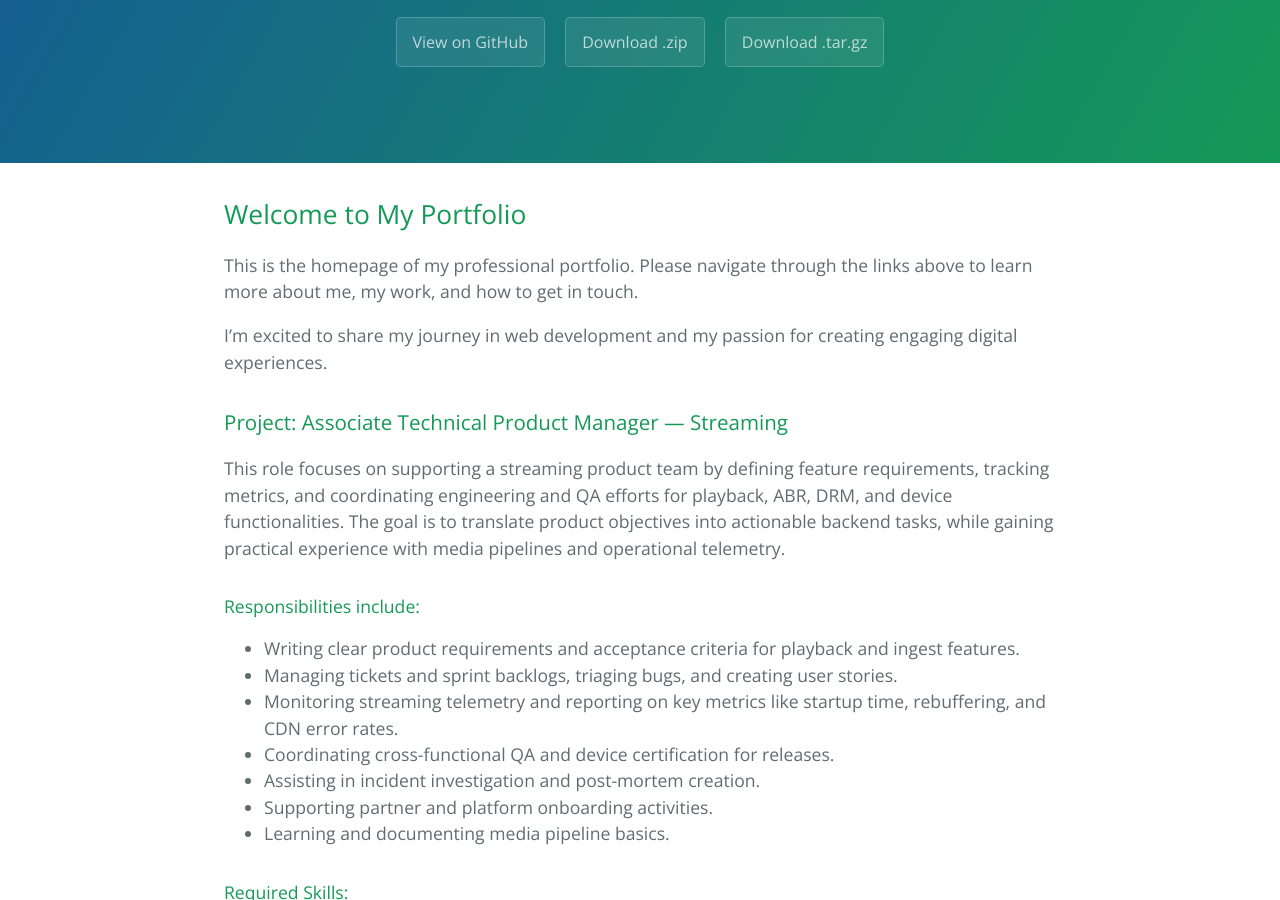
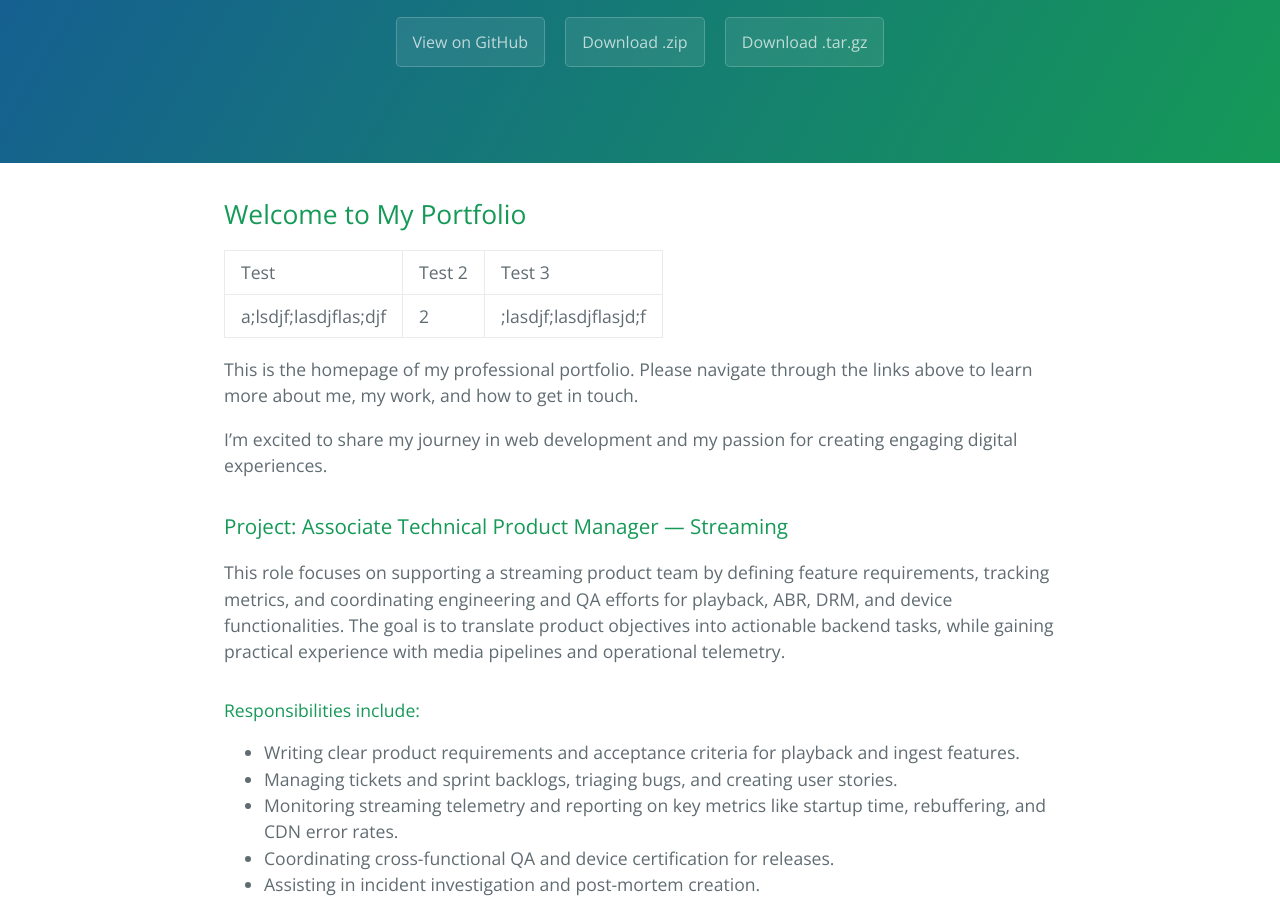
Before and after one commit to ddemakes/Darrell_DeMakes_6_Month_DAE, a Jekyll site: the page built from docs/index.md, in a window 1280 px wide and 900 px high, scrolled down 356 px. Built offline with Jekyll 4.4.1, drawn with Linux system fonts in a browser that asks for light colours.

Commit message:
Pages Changes 11

```diff
--- a/docs/index.md
+++ b/docs/index.md
@@ -4,6 +4,10 @@ title: Home
 ---
 
 ## Welcome to My Portfolio
+
+
+| Test | Test 2 | Test 3 |
+|a;lsdjf;lasdjflas;djf| 2 | ;lasdjf;lasdjflasjd;f|
 
 This is the homepage of my professional portfolio. Please navigate through the links above to learn more about me, my work, and how to get in touch.
 
```
